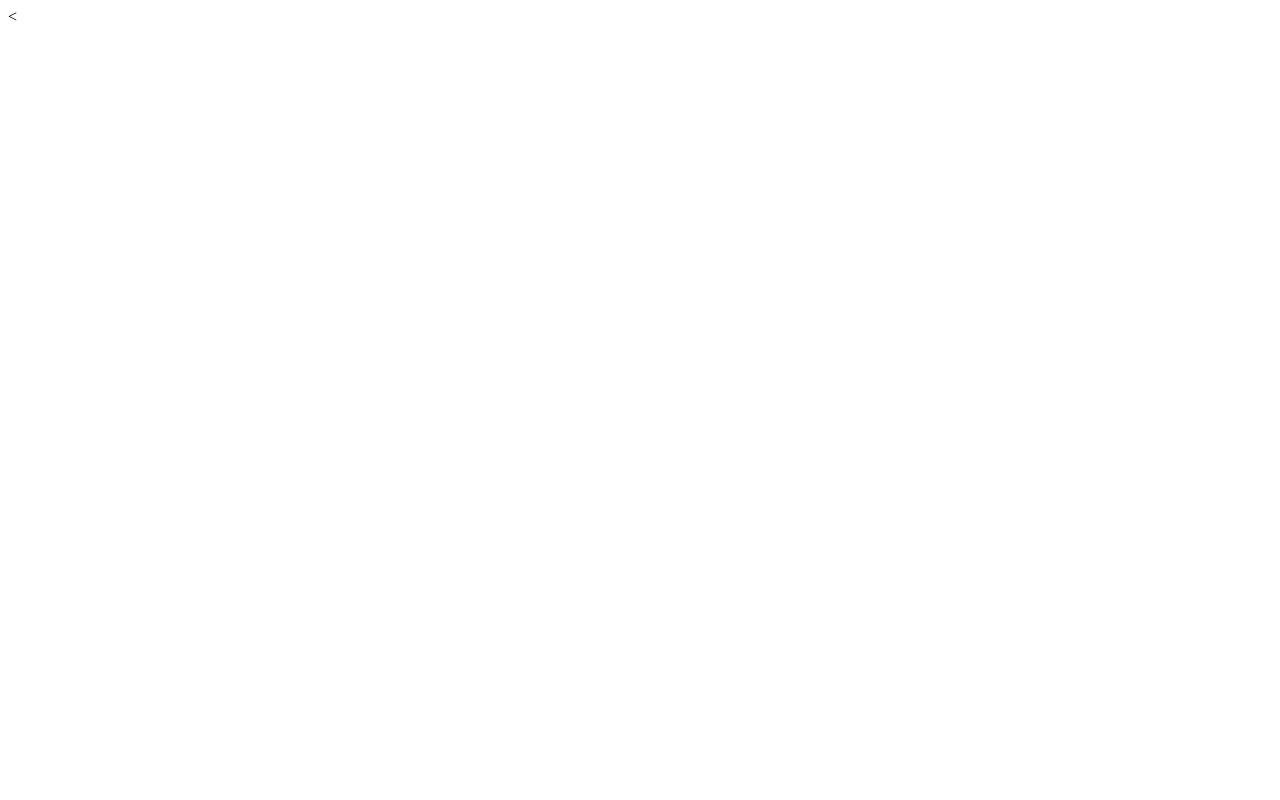
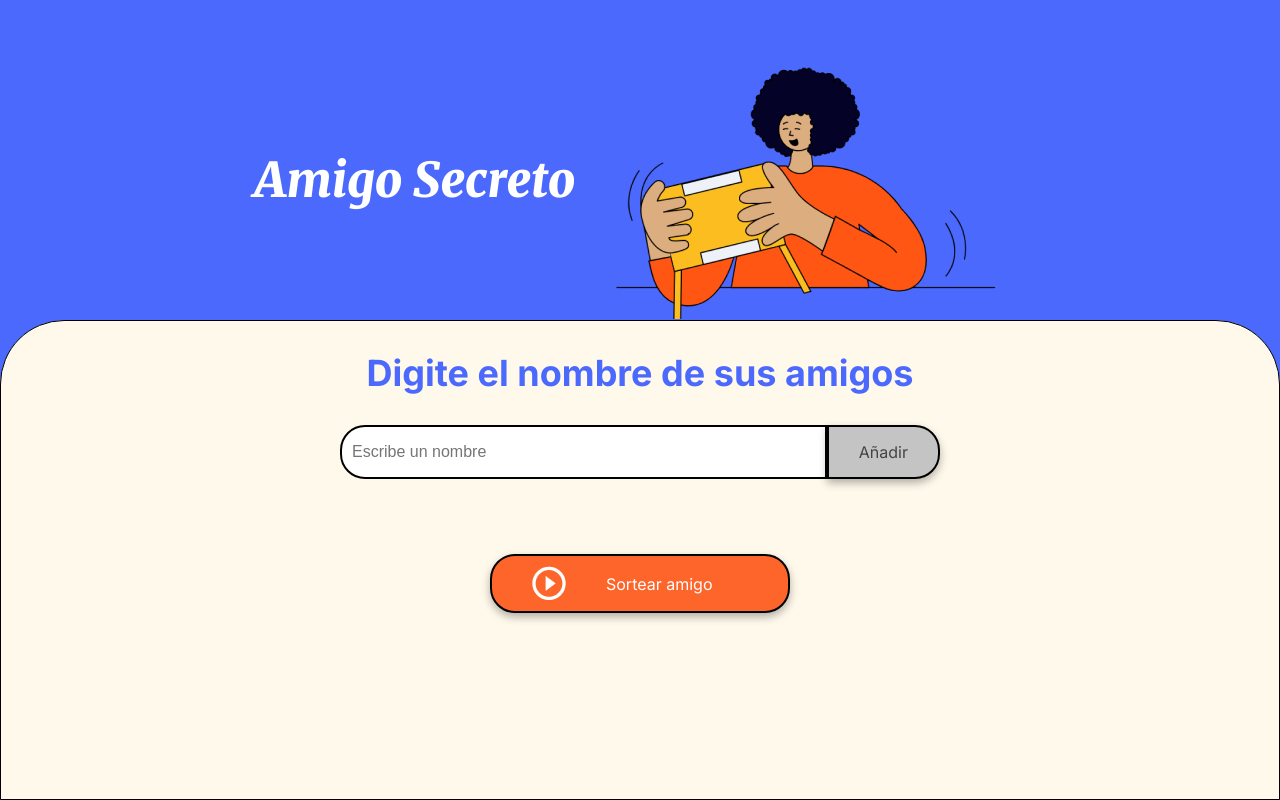
Before and after one commit to LeoGG26/Secret-friend, a plain HTML site: page index.html in a window 1280 px wide. Drawn offline with Linux system fonts and the light colour scheme.

Commit message:
subiendo proyecto

```diff
--- /dev/null
+++ b/app.js
@@ -0,0 +1,38 @@
+// El principal objetivo de este desafío es fortalecer tus habilidades en lógica de programación. Aquí deberás desarrollar la lógica para resolver el problema.
+let amigos = [];
+let texto_amigo =""
+
+function AgregarAmigo(){
+    let input_amigo =document.getElementById("amigo");
+    texto_amigo=input_amigo.value;
+    if(texto_amigo.length<2){
+        alert("debes añadir un nombre real")
+        input_amigo.value=""
+        return;
+    }
+
+    amigos.push(texto_amigo)
+    Actualizar_lista();
+    input_amigo.value=""
+}
+
+function Actualizar_lista(){
+    let lista=document.getElementById("listaAmigos");
+    lista.innerHTML="";
+
+    amigos.forEach((amigo)=>{
+        lista.innerHTML=lista.innerHTML+"<li>"+amigo+"</li>";
+    })
+
+}
+
+function SortearAmigo(){
+    if(amigos.length<3){
+        alert("Se necesitan minimo 3 participates para realizar el sorteo \nConsigue amigos :/");
+        return;
+    }
+
+    let indice = Math.floor(Math.random()*(amigos.length))
+    alert("Tu amigo secreto es:\n"+amigos[indice]);
+
+}
--- a/index.html
+++ b/index.html
@@ -1 +1,43 @@
-<
+<!DOCTYPE html>
+<html lang="es">
+<head>
+    <meta charset="UTF-8">
+    <meta name="viewport" content="width=device-width, initial-scale=1.0">
+    <link rel="stylesheet" href="style.css">
+    <link rel="preconnect" href="https://fonts.googleapis.com">
+    <link rel="preconnect" href="https://fonts.gstatic.com" crossorigin>
+    <link href="https://fonts.googleapis.com/css2?family=Inter:wght@100;400;700;900&family=Merriweather:ital,wght@0,300;0,400;0,700;0,900;1,300;1,400;1,700;1,900&display=swap" rel="stylesheet">
+    <title>Amigo Secreto</title>
+</head>
+
+<body>
+    <main class="main-content">
+        <header class="header-banner">
+            <h1 class="main-title">Amigo Secreto</h1>
+            <img src="assets/amigo-secreto.png" alt="Imagen representativa de amigo secreto">
+        </header>
+
+        <section class="input-section">
+            <h2 class="section-title">Digite el nombre de sus amigos</h2>
+            <div class="input-wrapper">
+                <input type="text" id="amigo" class="input-name" placeholder="Escribe un nombre">
+                <button class="button-add" onclick="AgregarAmigo()">Añadir</button>
+            </div>
+
+            <ul id="listaAmigos" class="name-list" aria-labelledby="listaAmigos" role="list">
+            <!-- lista de amigos dinamica -->
+            </ul>
+            <ul id="resultado" class="result-list" aria-live="polite"></ul>
+
+            <div class="button-container">
+                <button class="button-draw" onclick="SortearAmigo()" aria-label="Sortear amigo secreto">
+                    <img src="assets/play_circle_outline.png" alt="Ícono para sortear">
+                    Sortear amigo
+                </button>
+            </div>
+        </section>
+    </main>
+
+    <script src="app.js" defer></script>
+</body>
+</html>
--- /dev/null
+++ b/style.css
@@ -0,0 +1,162 @@
+:root {
+    --color-primary: #4B69FD;
+    --color-secondary: #FFF9EB;
+    --color-tertiary: #C4C4C4;
+    --color-button: #fe652b;
+    --color-button-hover: #e55720;
+    --color-text: #444444;
+    --color-white: #FFFFFF;
+}
+
+/* Estilos generales */
+* {
+    margin: 0;
+    padding: 0;
+    box-sizing: border-box;
+}
+
+body {
+    height: 100vh;
+    background-color: var(--color-primary);
+    display: flex;
+    justify-content: center;
+    align-items: center;
+}
+
+.main-content {
+    display: flex;
+    flex-direction: column;
+    height: 100%;
+    width: 100%;
+}
+
+/* Banner */
+.header-banner {
+    flex: 40%;
+    display: flex;
+    justify-content: center;
+    align-items: center;
+    padding: 40px 0 0;
+}
+
+/* Sección de entrada */
+.input-section {
+    flex: 60%;
+    background-color: var(--color-secondary);
+    border: 1px solid #000;
+    border-radius: 64px 64px 0 0;
+    display: flex;
+    flex-direction: column;
+    align-items: center;
+    padding: 20px;
+    width: 100%;
+}
+
+/* Títulos */
+.main-title {
+    font-size: 48px;
+    font-family: "Merriweather", serif;
+    font-weight: 900;
+    font-style: italic;
+    color: var(--color-white);
+}
+
+.section-title {
+    font-family: "Inter", serif;
+    font-size: 36px;
+    font-weight: 700;
+    color: var(--color-primary);
+    margin: 10px 0;
+    text-align: center;
+}
+
+/* Contenedores de entrada y botón */
+.input-wrapper {
+    display: flex;
+    justify-content: center;
+    width: 100%;
+    max-width: 600px;
+    margin-top: 20px;
+}
+
+.input-name {
+    width: 100%;
+    padding: 10px;
+    border: 2px solid #000;
+    border-radius: 25px 0 0 25px;
+    font-size: 16px;
+}
+
+.button-container {
+    width: 300px;
+    justify-content: center;
+}
+
+/* Estilos de entrada de texto */
+.input-title {
+    flex: 1;
+    padding: 10px 15px;
+    font-size: 16px;
+    border: 2px solid #333;
+    border-right: none;
+    border-radius: 25px 0 0 25px;
+    font-family: "Merriweather", serif;
+    box-shadow: 0 4px 8px rgba(0, 0, 0, 0.3);
+}
+
+/* Estilos de botón */
+button {
+    padding: 15px 30px;
+    font-family: "Inter", sans-serif;
+    font-size: 16px;
+    border: 2px solid #000;
+    border-radius: 25px;
+    box-shadow: 0 4px 8px rgba(0, 0, 0, 0.3);
+    cursor: pointer;
+}
+
+.button-add {
+    background-color: var(--color-tertiary);
+    color: var(--color-text);
+    border-radius: 0 25px 25px 0;
+}
+
+.button-add:hover {
+    background-color: #a1a1a1;
+}
+
+/* Listas */
+ul {
+    list-style-type: none;
+    color: var(--color-text);
+    font-family: "Inter", sans-serif;
+    font-size: 18px;
+    margin: 20px 0;
+}
+
+.result-list {
+    margin-top: 15px;
+    color: #05DF05;
+    font-size: 22px;
+    font-weight: bold;
+    text-align: center;
+}
+
+/* Botón de sortear título */
+.button-draw {
+    display: flex;
+    align-items: center;
+    width: 100%;
+    padding: 10px 40px;
+    color: var(--color-white);
+    background-color: var(--color-button);
+    font-size: 16px;
+}
+
+.button-draw img {
+    margin-right: 40px;
+}
+
+.button-draw:hover {
+    background-color: var(--color-button-hover);
+}
```
Also changed, not shown: assets/amigo-secreto.png (added), assets/play_circle_outline.png (added), 1 other file.
